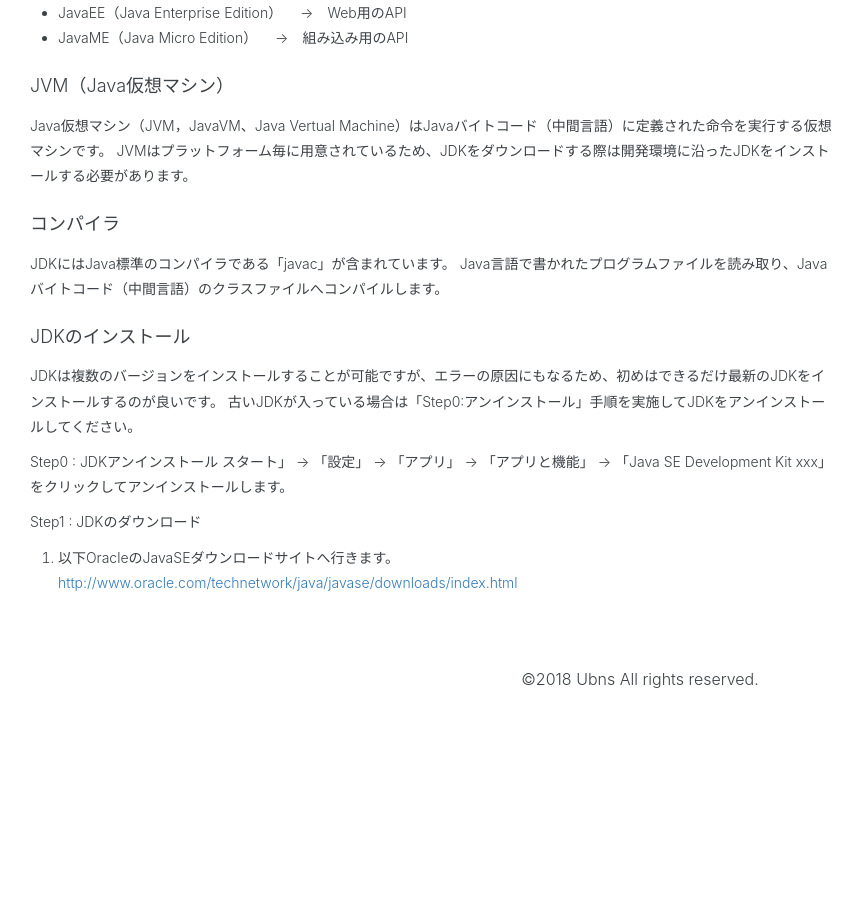
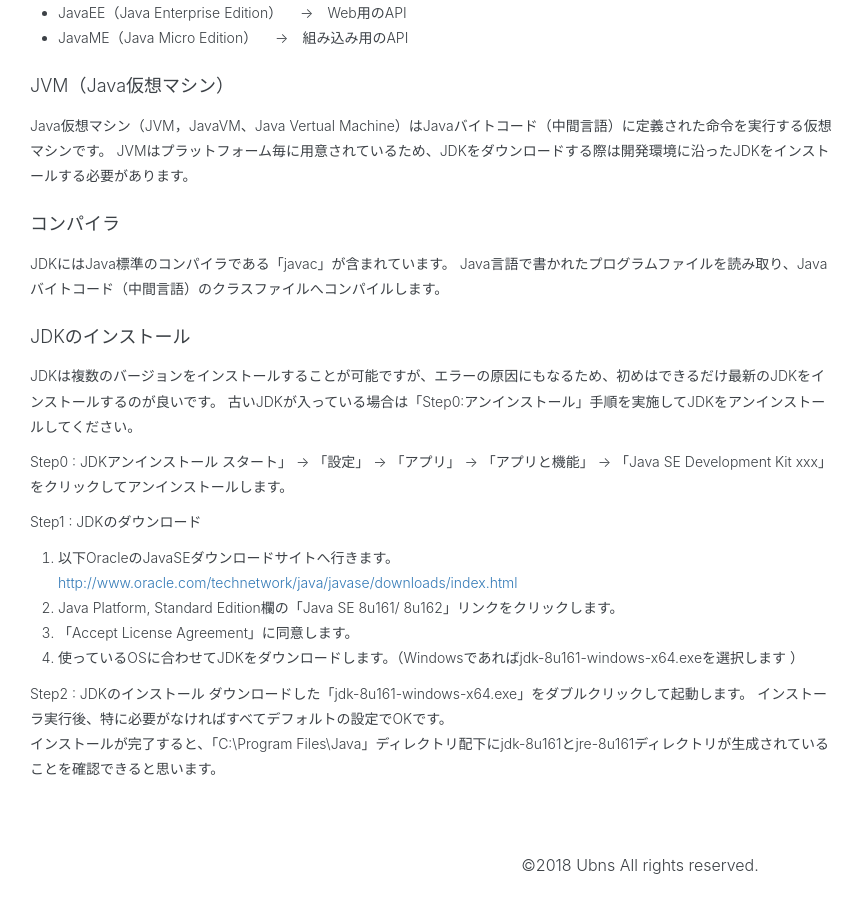
Before and after one commit to modulesjp/JavaTraining, a Jekyll site: the page built from docs/introductions/1.0.2.java-dev-env.md, in a window 1280 px wide and 900 px high, scrolled down 835 px. Shown: the whole window, without its empty margins (0-864 px from the left). Built offline with Jekyll 4.4.1, drawn with Linux system fonts in a browser that asks for light colours; nearby versions of some CDN libraries; our own code applies the rules of GitHub Pages for plain Markdown files; before the commit the page ends 1549 px from its top, so only the background shows below that.

Commit message:
2018.03.29

```diff
--- a/docs/introductions/1.0.2.java-dev-env.md
+++ b/docs/introductions/1.0.2.java-dev-env.md
@@ -50,3 +50,11 @@
 <a href="http://www.oracle.com/technetwork/java/javase/downloads/index.html">
 http://www.oracle.com/technetwork/java/javase/downloads/index.html
 </a>
+2. Java Platform, Standard Edition欄の「Java SE 8u161/ 8u162」リンクをクリックします。
+3. 「Accept License Agreement」に同意します。
+4. 使っているOSに合わせてJDKをダウンロードします。（Windowsであればjdk-8u161-windows-x64.exeを選択します ）
+
+Step2 : JDKのインストール
+ダウンロードした「jdk-8u161-windows-x64.exe」をダブルクリックして起動します。
+インストーラ実行後、特に必要がなければすべてデフォルトの設定でOKです。
+インストールが完了すると、「C:\Program Files\Java」ディレクトリ配下にjdk-8u161とjre-8u161ディレクトリが生成されていることを確認できると思います。
```
